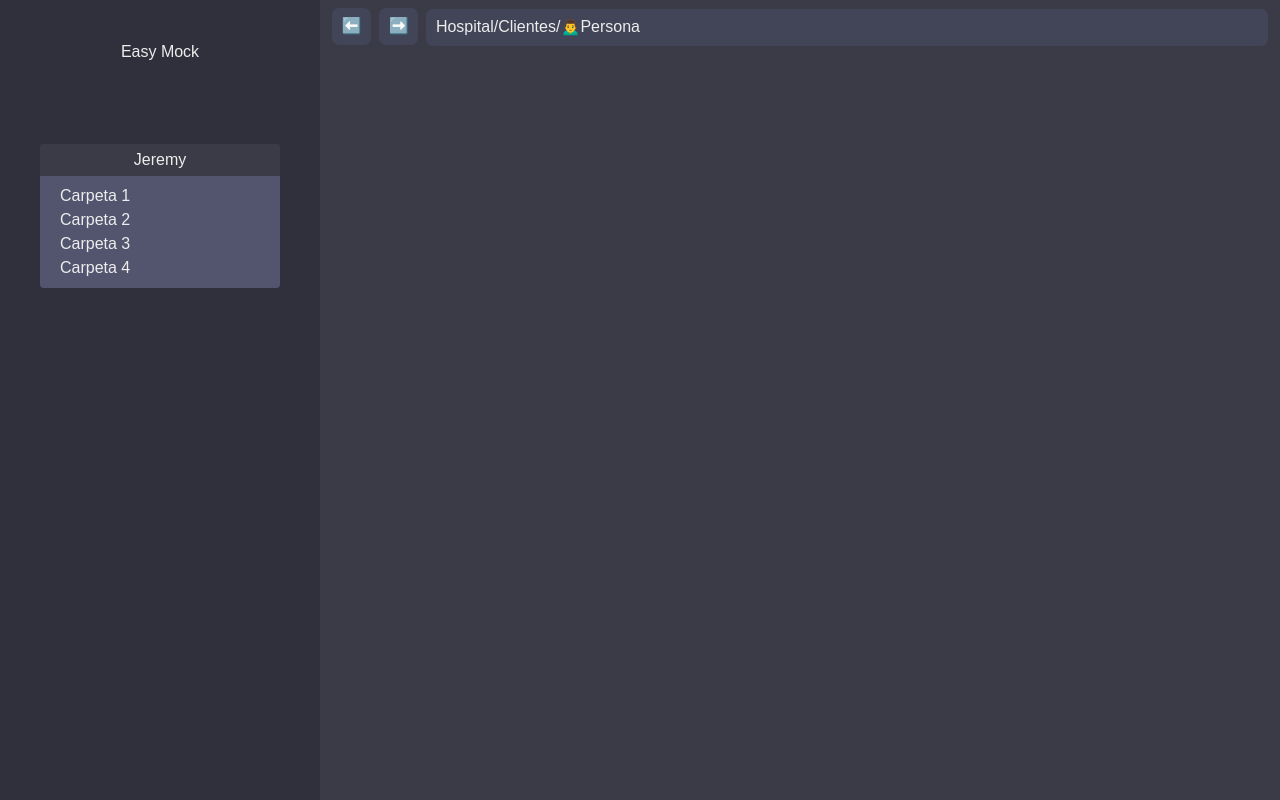
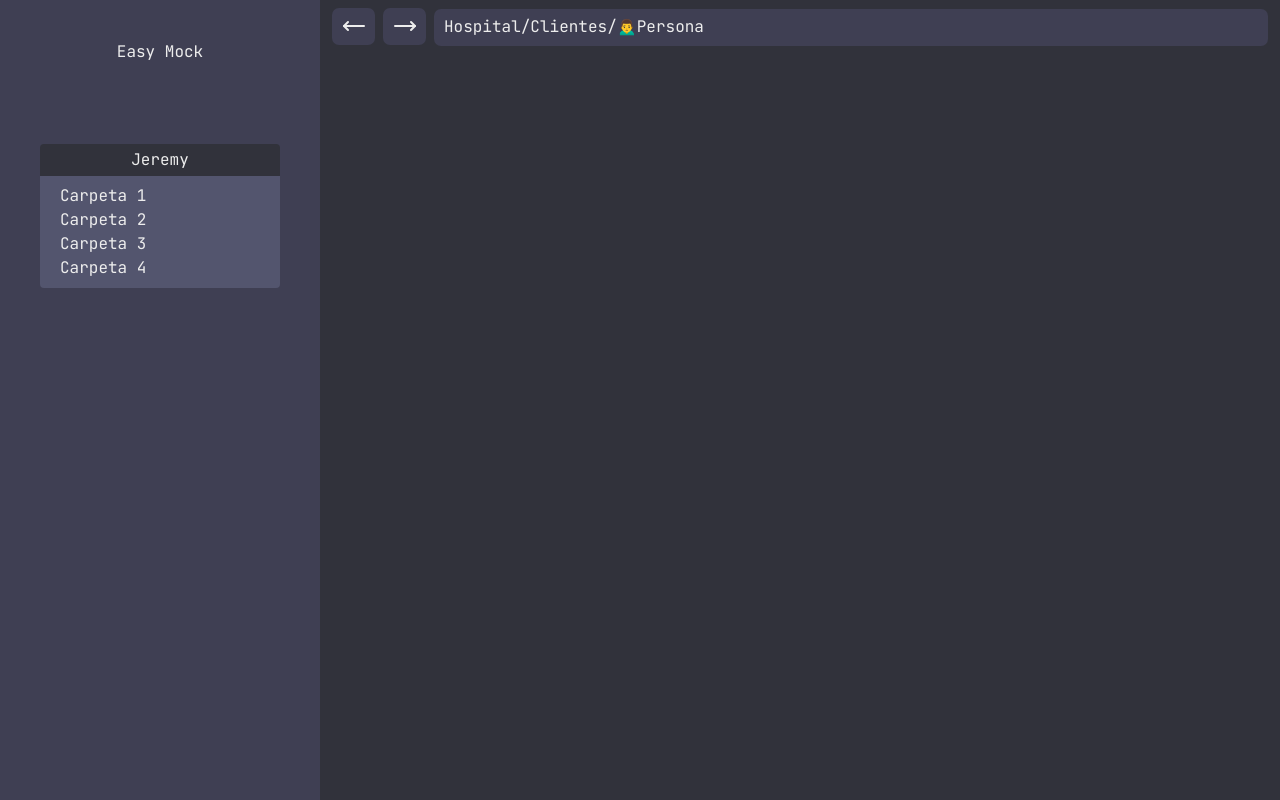
Before and after one commit to JeremyNazareth/easymock-data-generator, a Next.js app in the folder frontend/: page / in a window 1280 px wide. Built offline with nearby package versions, Linux system fonts and the light colour scheme.

Commit message:
style: add JetBrains font

```diff
--- a/frontend/app/globals.css
+++ b/frontend/app/globals.css
@@ -1,22 +1,27 @@
+@import url('https://fonts.googleapis.com/css2?family=JetBrains+Mono:wght@100..800&display=swap');
 @import "tailwindcss";
 
 :root {
-  --background: #3A3B46;
+  --background: var(--color-primary);
   --foreground: #ededed;
 }
 
+.test{
+  color: #31323b;
+  color: #3f3f53;
+}
+
 @theme {
-  --color-primary: #3A3B46;
-  --color-secondary: #424457;
-  --color-layout: #30303C;
+  --color-primary: #31323b;
+  --color-secondary: #3f3f53;
+  --color-layout: #3f3f53;
   --color-content: #53556E;
+  --font-family-primary: "JetBrains Mono", monospace;
 }
 
 @theme inline {
   --color-background: var(--background);
   --color-foreground: var(--foreground);
-  --font-sans: var(--font-geist-sans);
-  --font-mono: var(--font-geist-mono);
 }
 
 @layer components {
@@ -38,5 +43,8 @@
 body {
   background: var(--background);
   color: var(--foreground);
-  font-family: Arial, Helvetica, sans-serif;
+  font-family: var(--font-family-primary);
+  font-optical-sizing: auto;
+  font-weight: 400;
+  font-style: normal;
 }
--- a/frontend/app/page.tsx
+++ b/frontend/app/page.tsx
@@ -1,5 +1,5 @@
 import Image from "next/image";
-
+import { MoveRight, MoveLeft } from "lucide-react";
 export default function Home() {
   return (
     <div className="flex min-h-screen ml-80 dark:bg-primary">
@@ -7,15 +7,15 @@ export default function Home() {
         <div className="flex items-center gap-2 px-1">
           <div className="label">
             <p>
-              ⬅️
+              <MoveLeft />
             </p>
           </div>
           <div className="label">
             <p>
-              ➡️
+              <MoveRight />
             </p>
           </div>
-          <div className="w-full h-8.75">
+          <div className="w-full h-8.75 max-w-250">
             <p className="label">Hospital/Clientes/🙍‍♂️Persona</p>
           </div>
         </div>
--- a/frontend/package.json
+++ b/frontend/package.json
@@ -9,6 +9,7 @@
     "lint": "eslint"
   },
   "dependencies": {
+    "lucide-react": "^0.577.0",
     "next": "16.1.6",
     "react": "19.2.3",
     "react-dom": "19.2.3"
```
Also changed, not shown: 1 other file (tests, documents, lock files or other folders).
